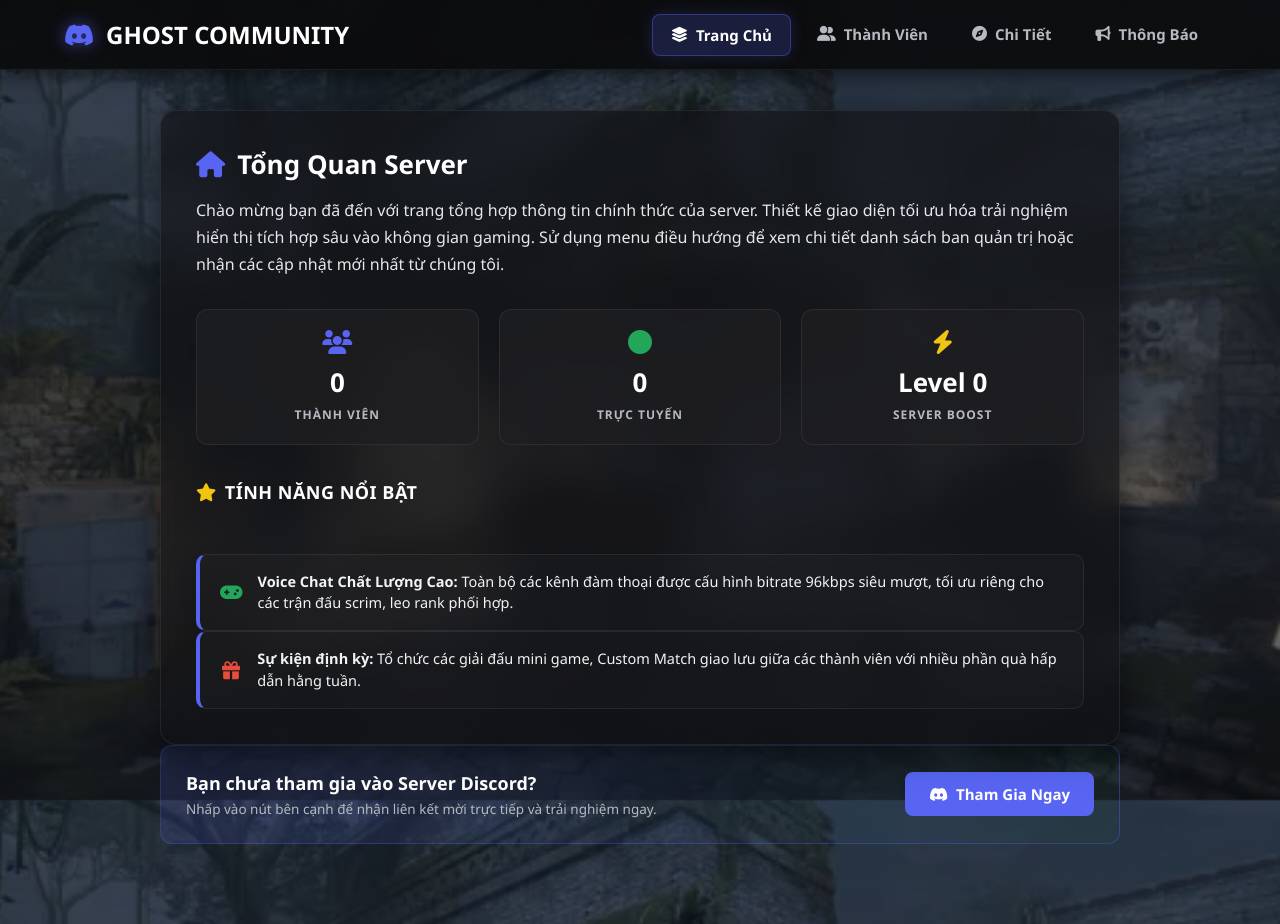
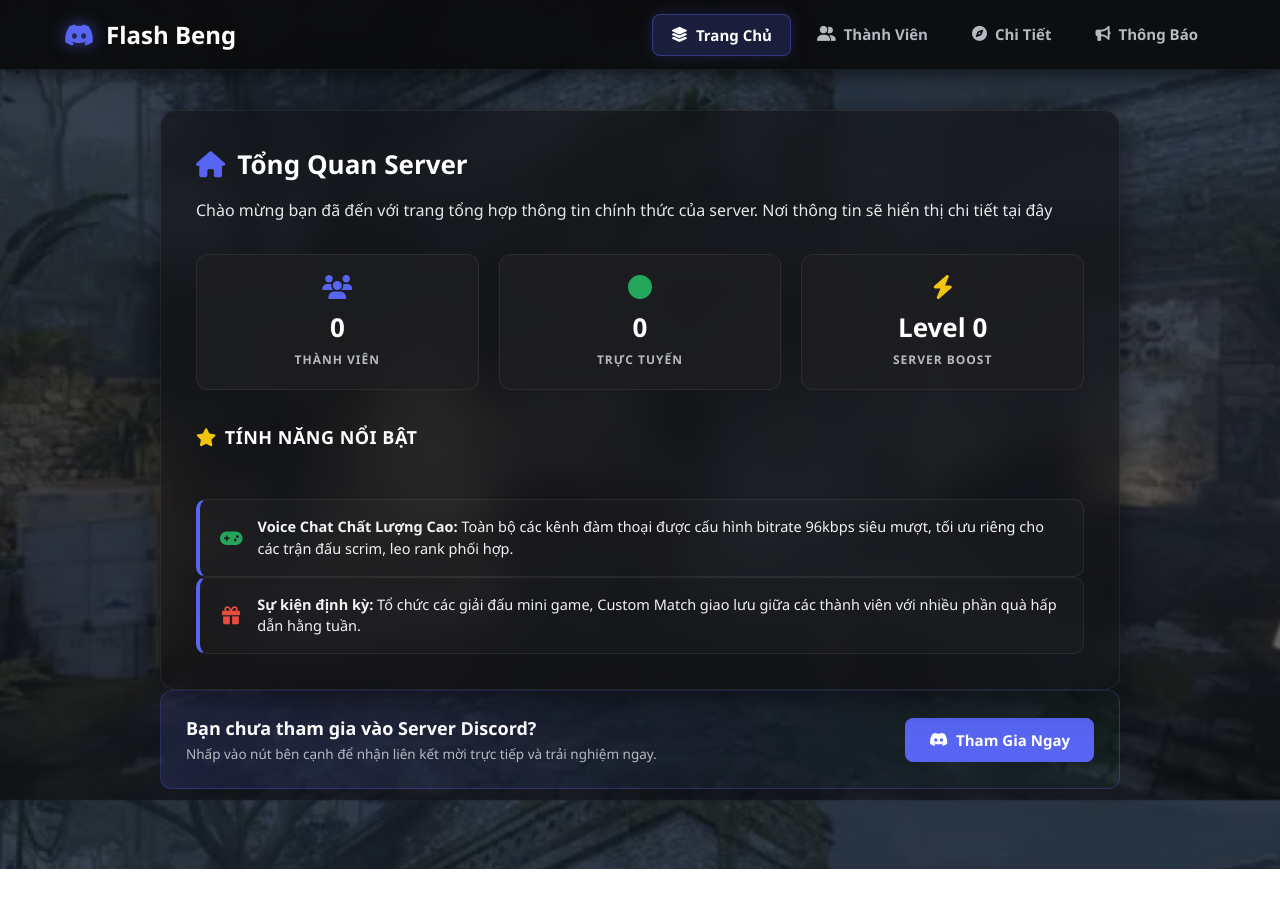
Before and after one commit to ninhviethoangg-alt/CS2SV, a website: page index.html in a window 1280 px wide. After the commit the page ends 869 px from the top, so only its background shows below. Drawn offline with Linux system fonts and the light colour scheme; no server answers.

Commit message:
Update index.html

```diff
--- a/index.html
+++ b/index.html
@@ -135,7 +135,7 @@
 </head>
 <body>
     <nav class="navbar">
-        <div class="logo"><i class="fa-brands fa-discord"></i> GHOST COMMUNITY</div>
+        <div class="logo"><i class="fa-brands fa-discord"></i> Flash Beng</div>
         <ul class="nav-links">
             <li><a href="index.html" class="nav-btn active"><i class="fa-solid fa-layer-group"></i> Trang Chủ</a></li>
             <li><a href="thanh-vien.html" class="nav-btn"><i class="fa-solid fa-user-group"></i> Thành Viên</a></li>
@@ -146,7 +146,7 @@
     <div class="container">
         <div class="content-box">
             <h2><i class="fa-solid fa-house" style="color: var(--discord-blue);"></i> Tổng Quan Server</h2>
-            <p class="intro-text">Chào mừng bạn đã đến với trang tổng hợp thông tin chính thức của server. Thiết kế giao diện tối ưu hóa trải nghiệm hiển thị tích hợp sâu vào không gian gaming. Sử dụng menu điều hướng để xem chi tiết danh sách ban quản trị hoặc nhận các cập nhật mới nhất từ chúng tôi.</p>
+            <p class="intro-text">Chào mừng bạn đã đến với trang tổng hợp thông tin chính thức của server. Nơi thông tin sẽ hiển thị chi tiết tại đây</p>
 
             <div class="server-stats">
                 <div class="stat-card">
```
